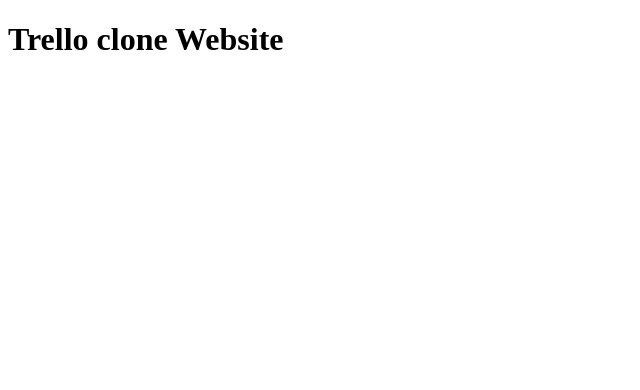
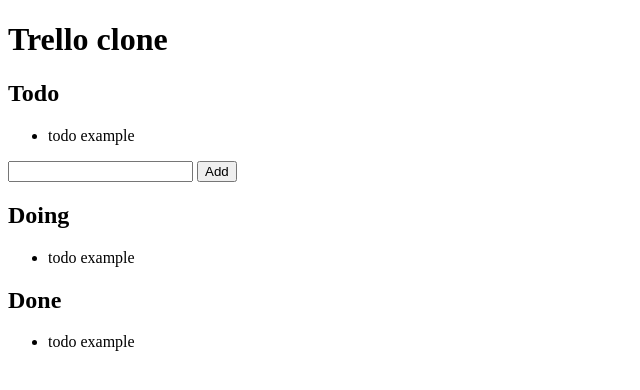
Before and after one commit to MDAX1/Mrello-Kanban, a plain HTML site: page index.html in a window 1280 px wide. Shown: the whole page, without its empty margins (0-640 px from the left). Drawn offline with Linux system fonts and the light colour scheme.

Commit message:
structure is created

```diff
--- a/index.html
+++ b/index.html
@@ -7,17 +7,33 @@
     <title>Trello clone</title>
 </head>
 <body>
-    <h1>Trello clone Website</h1>
+    <h1>Trello clone</h1>
 
+    <div class="container">
+    <h2>Todo</h2>
+        <ul>
+            <li class="card">todo example</li>
+        </ul>
+    </div>
 
-<!-- Todo -->
+    <div class="">
+        <input type="text" value=""/>
+        <input type="button" name="" value="Add""/>
+    </div>
 
+    <div class="container">
+    <h2>Doing</h2>
+        <ul>
+            <li class="card">todo example</li>
+        </ul>
+    </div>
 
-<!-- Doing -->
-
-
-<!-- Done -->
-
+    <div class="container">
+        <h2>Done</h2>
+            <ul>
+                <li class="card">todo example</li>
+            </ul>
+    </div>
 
 </body>
 </html>
```
